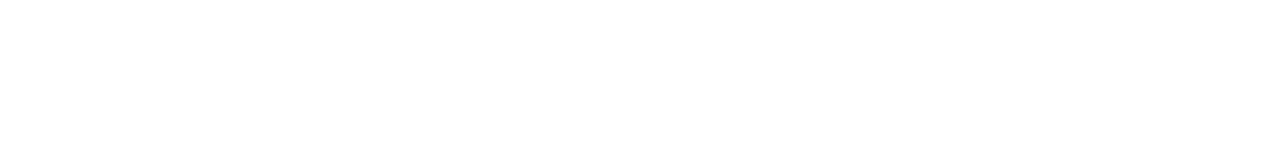
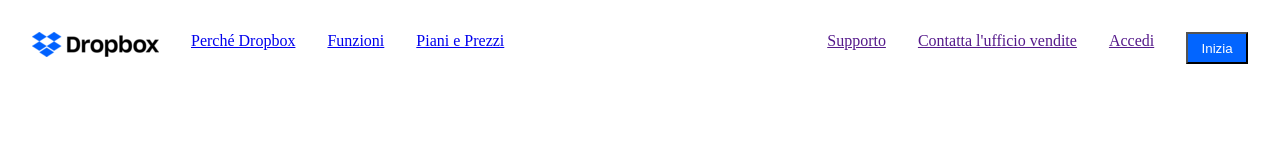
Before and after one commit to fedtoscano/htmlcss-dropbox, a plain HTML site: page index.html in a window 1280 px wide. Drawn offline with Linux system fonts and the light colour scheme.

Commit message:
header: html + css

```diff
--- a/index.html
+++ b/index.html
@@ -1,5 +1,5 @@
 <!DOCTYPE html>
-<html lang="en">
+<html lang="it">
 <head>
     <meta charset="UTF-8">
     <meta name="viewport" content="width=device-width, initial-scale=1.0">
@@ -12,6 +12,24 @@
 </head>
 <body>
     <header>
+        <section class="navbars">
+            <nav class="nav-left">
+                <ul>
+                    <li><img src="./dropbox-imgs/img/logo-small.png" alt="Discord main logo"></li>
+                    <li><a href="#">Perché Dropbox</a></li>
+                    <li><a href="#">Funzioni</a></li>
+                    <li><a href="#">Piani e Prezzi</a></li>
+                </ul>
+            </nav>
+            <nav class="nav-right">
+                <ul>
+                    <li><a href="">Supporto</a></li>
+                    <li><a href="">Contatta l'ufficio vendite</a></li>
+                    <li><a href="">Accedi</a></li>
+                    <li><a href="#"><button class="blue-btn">Inizia</button></a></li>
+                </ul>
+            </nav>
+        </section>
         <jumbo></jumbo>
     </header>
     <main>
--- a/style.css/style.css
+++ b/style.css/style.css
@@ -3,3 +3,29 @@
     padding: 0;
     box-sizing: border-box;
 }
+
+/* HEADER */
+.navbars{
+    display: flex;
+    justify-content: space-between;
+    padding: 2em;
+    align-content: center;
+    /* font-size:1.5em; */
+    color: rgb(128, 128, 128);
+}
+
+.navbars nav ul{
+    display: flex;
+    gap: 2em;
+    list-style-type: none;
+}
+.nav-right ul li{
+    /* align-content: center */
+}
+
+.blue-btn{
+    /* align-content:center ; */
+    padding: .5em 1em;
+    color: white;
+    background-color:#0265ff ;
+}
```
